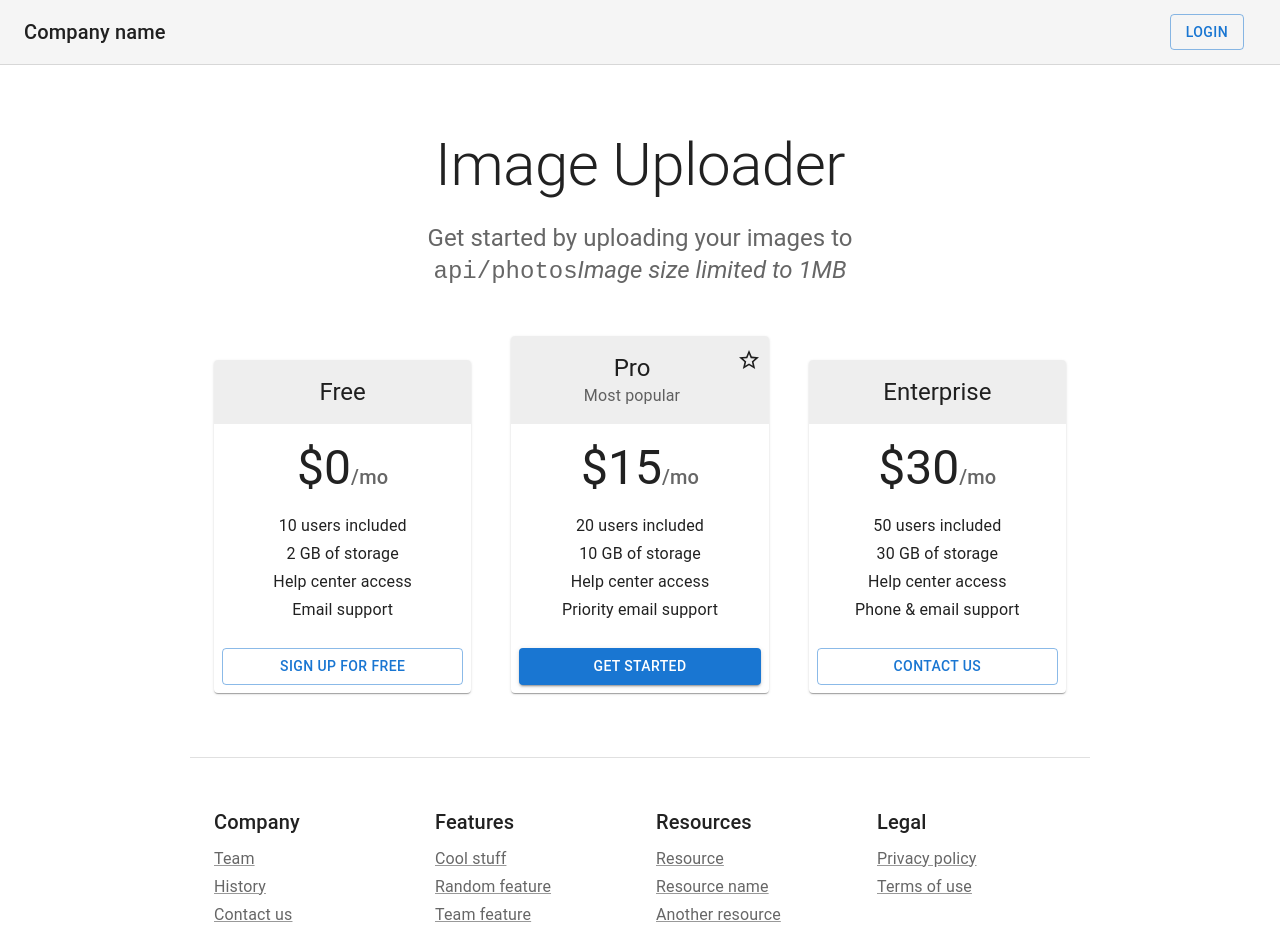
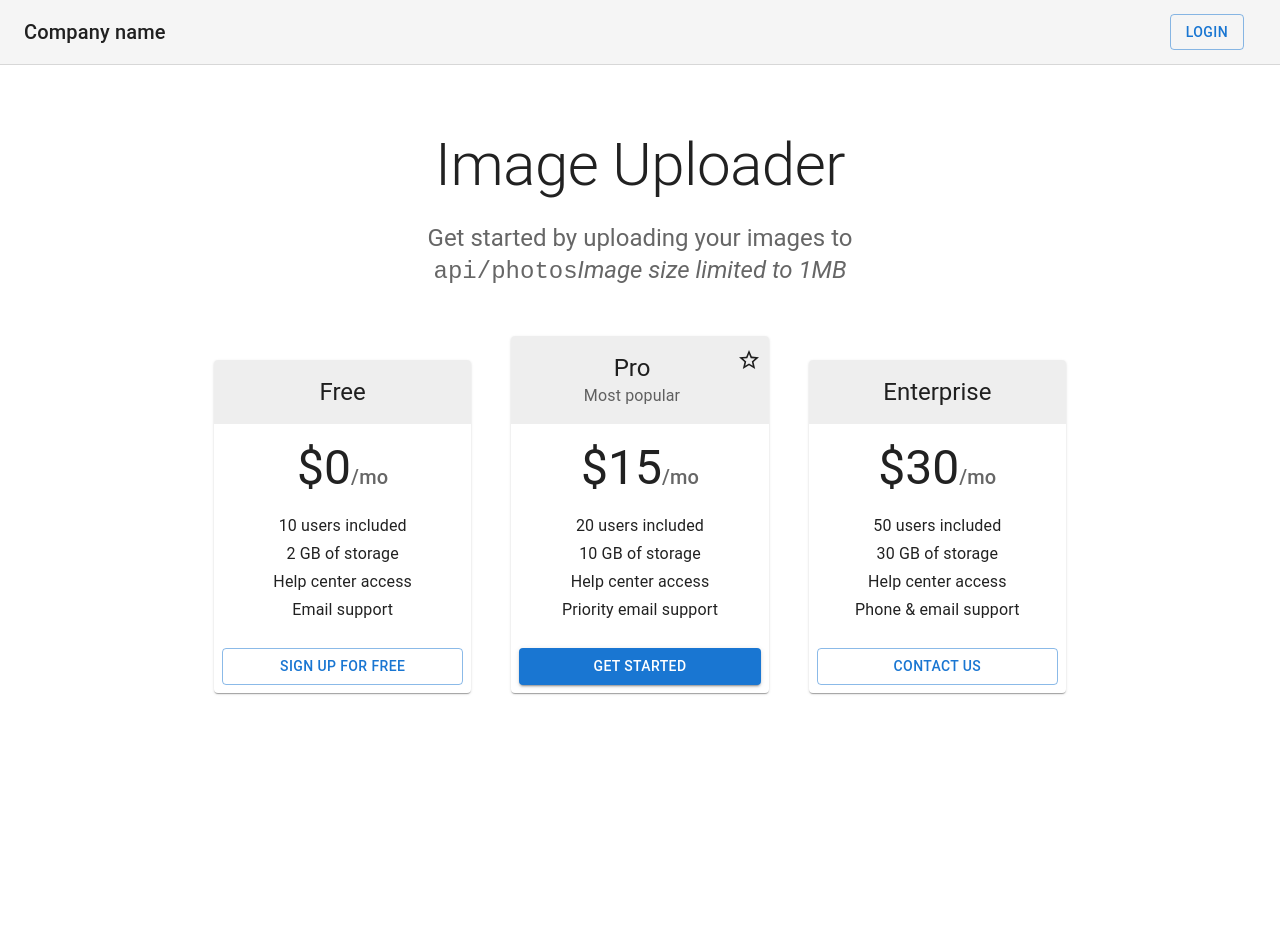
Before and after one commit to danilobatson/photograph-grid, a Next.js app: page /pricing in a window 1280 px wide. Shown: the top 933 px of the page. After the commit the page ends 800 px from the top, so only its background shows below. Built offline with nearby package versions, Linux system fonts and the light colour scheme.

Commit message:
removes footer

```diff
--- a/pages/pricing.tsx
+++ b/pages/pricing.tsx
@@ -211,36 +211,6 @@ function PricingContent() {
           ))}
         </Grid>
       </Container>
-      {/* Footer */}
-      <Container
-        maxWidth='md'
-        component='footer'
-        sx={{
-          borderTop: (theme) => `1px solid ${theme.palette.divider}`,
-          mt: 8,
-          py: [3, 6],
-        }}
-      >
-        <Grid container spacing={4} justifyContent='space-evenly'>
-          {footers.map((footer) => (
-            <Grid item xs={6} sm={3} key={footer.title}>
-              <Typography variant='h6' color='text.primary' gutterBottom>
-                {footer.title}
-              </Typography>
-              <ul>
-                {footer.description.map((item) => (
-                  <li key={item}>
-                    <Link href='#' variant='subtitle1' color='text.secondary'>
-                      {item}
-                    </Link>
-                  </li>
-                ))}
-              </ul>
-            </Grid>
-          ))}
-        </Grid>
-      </Container>
-      {/* End footer */}
     </React.Fragment>
   );
 }
```
